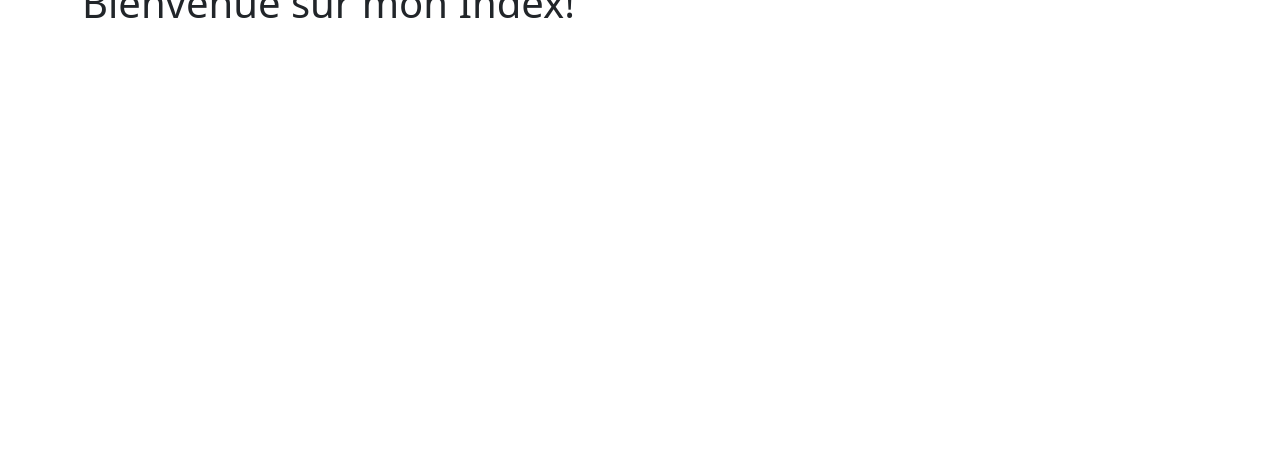
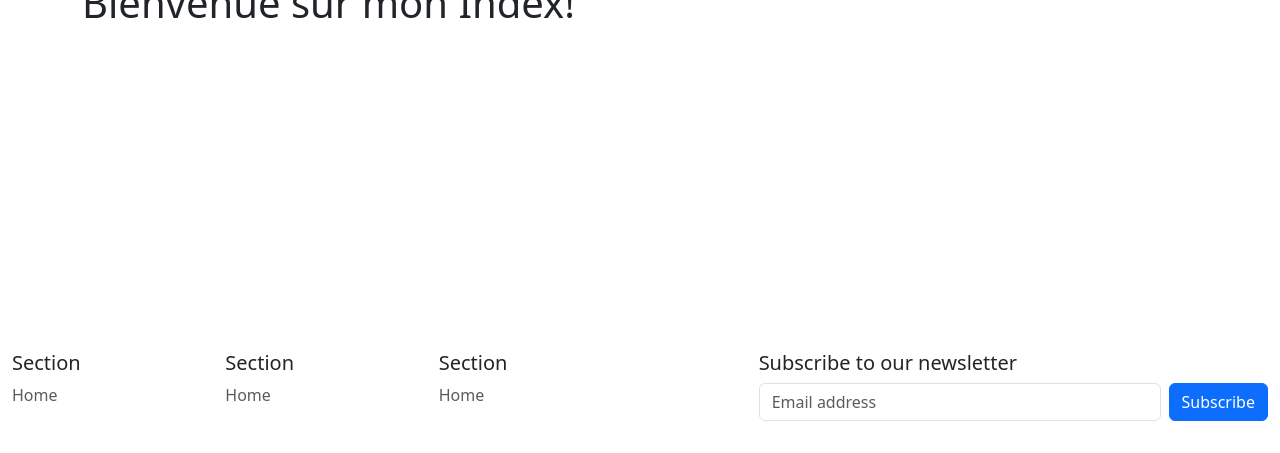
Before and after one commit to gambas-maker/my-business-card, a Django app: page / in a window 1280 px wide. Shown: the part 347-800 px from the top of the page. Run offline with Django 4.2, Linux system fonts and the light colour scheme.

Commit message:
minor changes regarding fe footer

```diff
--- a/my_business_card/templates/my_business_card_app/base.html
+++ b/my_business_card/templates/my_business_card_app/base.html
@@ -1,5 +1,5 @@
 <!DOCTYPE html>
-<html lang="en">
+<html lang="en" class="h-100">
 <head>
     <meta charset="UTF-8">
     <meta http-equiv="X-UA-Compatible" content="IE=edge">
@@ -7,7 +7,7 @@
     <link href="https://cdn.jsdelivr.net/npm/bootstrap@5.3.0-alpha2/dist/css/bootstrap.min.css" rel="stylesheet" integrity="sha384-aFq/bzH65dt+w6FI2ooMVUpc+21e0SRygnTpmBvdBgSdnuTN7QbdgL+OapgHtvPp" crossorigin="anonymous">
     <title>Document</title>
 </head>
-<body>
+<body class="d-flex flex-column h-100">
     <nav class="navbar navbar-expand-lg bg-body-tertiary">
         <div class="container-fluid">
             <img src="..." class="img-thumbnail" alt="...">
@@ -17,16 +17,13 @@
           <div class="collapse navbar-collapse" id="navbarNav">
             <ul class="navbar-nav">
               <li class="nav-item">
-                <a class="nav-link active" aria-current="page" href="{% url 'index' %}">Index</a>
+                <a class="nav-link active" aria-current="page" href="{% url 'index' %}">Academics</a>
               </li>
               <li class="nav-item">
-                <a class="nav-link" href="#">Features</a>
+                <a class="nav-link" href="{% url 'my_business_card_app:other' %}">Profesionnal</a>
               </li>
               <li class="nav-item">
-                <a class="nav-link" href="{% url 'my_business_card_app:other' %}">Other</a>
-              </li>
-              <li class="nav-item">
-                <a class="nav-link disabled">Disabled</a>
+                <a class="nav-link disabled">Personal</a>
               </li>
             </ul>
           </div>
@@ -39,5 +36,40 @@
 
       </div>
 
+      <footer class="containter footer mt-auto py-3">
+          <div class="row mx-auto">
+            <div class="col-6 col-md-2 mb-3">
+              <h5>Section</h5>
+              <ul class="nav flex-column">
+                <li class="nav-item mb-2"><a href="#" class="nav-link p-0 text-muted">Home</a></li>
+              </ul>
+            </div>
+
+            <div class="col-6 col-md-2 mb-3">
+              <h5>Section</h5>
+              <ul class="nav flex-column">
+                <li class="nav-item mb-2"><a href="#" class="nav-link p-0 text-muted">Home</a></li>
+              </ul>
+            </div>
+
+            <div class="col-6 col-md-2 mb-3">
+              <h5>Section</h5>
+              <ul class="nav flex-column">
+                <li class="nav-item mb-2"><a href="#" class="nav-link p-0 text-muted">Home</a></li>
+              </ul>
+            </div>
+
+            <div class="col-md-5 offset-md-1 mb-3">
+              <form>
+                <h5>Subscribe to our newsletter</h5>
+                <div class="d-flex flex-column flex-sm-row w-100 gap-2">
+                  <label for="newsletter1" class="visually-hidden">Email address</label>
+                  <input id="newsletter1" type="text" class="form-control" placeholder="Email address">
+                  <button class="btn btn-primary" type="button">Subscribe</button>
+                </div>
+              </form>
+            </div>
+          </div>
+      </footer>
 </body>
 </html>
```
